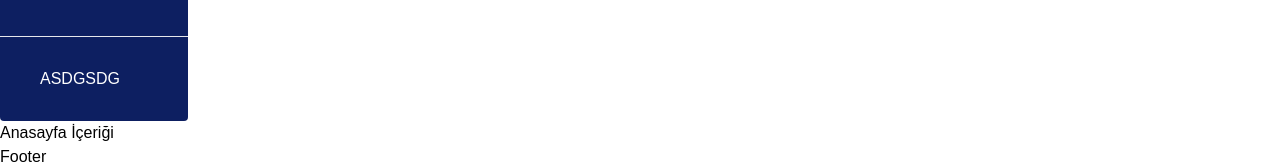
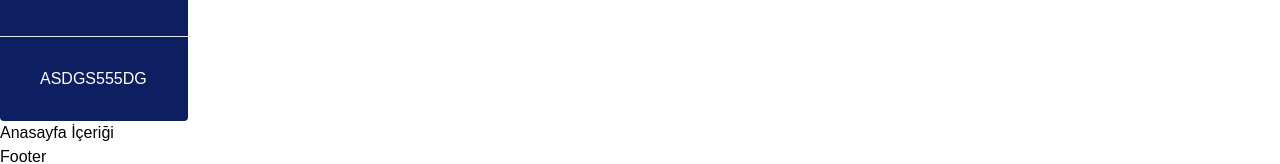
Before and after one commit to aliblackeye/react-university-clone, a Next.js app: page / in a window 1280 px wide. Shown: the part 240-404 px from the top of the page. Built offline with nearby package versions, Linux system fonts and the light colour scheme; a web font is replaced by a local one.

Commit message:
Update Header.tsx

```diff
--- a/components/Header/Header.tsx
+++ b/components/Header/Header.tsx
@@ -34,7 +34,7 @@ const Header = () => {
         <hr></hr>
         <span className="pl-10">ASDGSDG</span>
         <hr></hr>
-        <span className="pl-10">ASDGSDG</span>
+        <span className="pl-10">ASDGS555DG</span>
       </div>
     </>
   );
```
